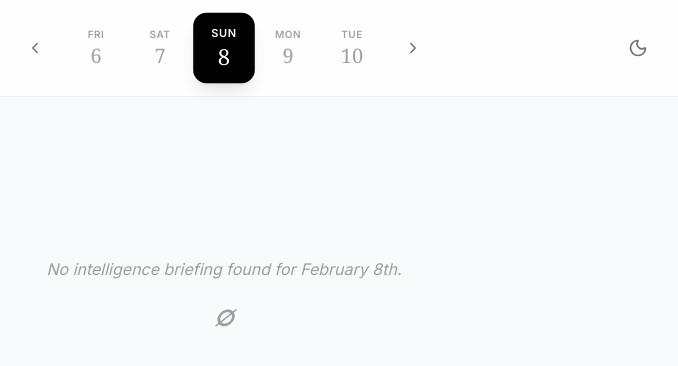
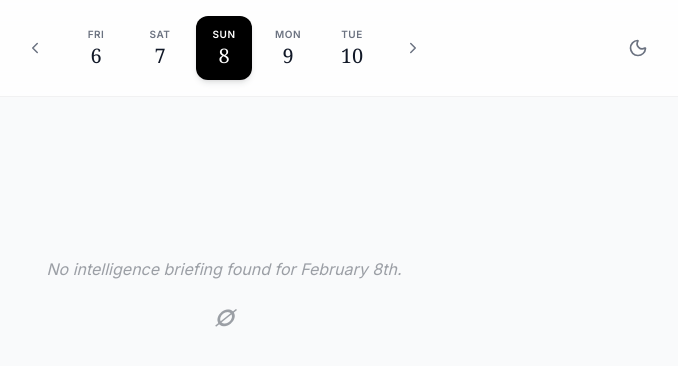
Before and after one commit to AlfredSjoqvist/gideon-300, a React (Vite) app: page / in a window 1280 px wide. Shown: the top 366 px of the page, without its empty margins (416-1094 px from the left). Built offline with nearby package versions, Linux system fonts and the light colour scheme; no server answers; the database is empty.

Commit message:
More UI tweaks 4

```diff
--- a/src/App.jsx
+++ b/src/App.jsx
@@ -69,18 +69,32 @@ export default function GideonBlog() {
               {timelineDates.map((date, i) => {
                 const isSelected = i === 2
                 return (
-                  <motion.button
+                  <button
                     key={date.toString()}
-                    layout
                     onClick={() => setSelectedDate(date)}
-                    className={`
-                      flex flex-col items-center justify-center w-12 h-14 md:w-14 md:h-16 rounded-xl transition-all
-                      ${isSelected ? 'bg-black text-white dark:bg-white dark:text-black shadow-lg scale-110' : 'hover:bg-black/5 dark:hover:bg-white/5 opacity-40'}
-                    `}
+                    className="relative flex flex-col items-center justify-center w-12 h-14 md:w-14 md:h-16 rounded-xl transition-all"
                   >
-                    <span className="text-[10px] uppercase font-bold tracking-wider">{format(date, 'EEE')}</span>
-                    <span className="text-base md:text-xl font-serif">{format(date, 'd')}</span>
-                  </motion.button>
+                    {/* --- SMOOTH SLIDING BACKGROUND ---
+                       We conditionally render this div only for the selected item.
+                       'layoutId' performs the magic: it animates the box from the
+                       previous button to this one automatically.
+                    */}
+                    {isSelected && (
+                      <motion.div
+                        layoutId="active-pill"
+                        className="absolute inset-0 bg-black dark:bg-white rounded-xl shadow-md"
+                        transition={{ type: "spring", stiffness: 300, damping: 30 }}
+                      />
+                    )}
+
+                    {/* TEXT CONTENT (Must be z-10 to sit on top of the black box) */}
+                    <span className={`relative z-10 text-[10px] uppercase font-bold tracking-wider ${isSelected ? 'text-white dark:text-black' : 'text-gray-500 dark:text-gray-400'}`}>
+                      {format(date, 'EEE')}
+                    </span>
+                    <span className={`relative z-10 text-base md:text-xl font-serif ${isSelected ? 'text-white dark:text-black' : 'text-gray-900 dark:text-gray-100'}`}>
+                      {format(date, 'd')}
+                    </span>
+                  </button>
                 )
               })}
             </div>
@@ -108,14 +122,10 @@ export default function GideonBlog() {
         <AnimatePresence mode="wait">
           <motion.div
             key={selectedDate.toString()}
-            /* CHANGED: Replaced 'y' movement with a subtle Blur + Fade effect.
-               This prevents the text from "jumping" around while reading. */
             initial={{ opacity: 0, filter: 'blur(5px)' }}
             animate={{ opacity: 1, filter: 'blur(0px)' }}
             exit={{ opacity: 0, filter: 'blur(5px)' }}
-            /* CHANGED: Faster ease-out transition feels snappier */
             transition={{ duration: 0.3, ease: "easeOut" }}
-            /* CHANGED: Added min-h to prevent layout collapse/jumping during loading */
             className="min-h-[50vh]"
           >
             {loading ? (
@@ -125,11 +135,9 @@ export default function GideonBlog() {
               </div>
             ) : entry ? (
               <article className="
-                /* --- TYPOGRAPHY BASE --- */
                 prose prose-sm md:prose-lg dark:prose-invert max-w-none
                 prose-headings:font-serif prose-headings:font-bold
 
-                /* --- HEADINGS --- */
                 prose-h1:text-2xl md:prose-h1:text-4xl
                 prose-h1:tracking-tight
                 prose-h1:mb-4 prose-h1:leading-tight
@@ -146,7 +154,6 @@ export default function GideonBlog() {
                 prose-h4:text-gray-900 dark:prose-h4:text-gray-100
                 prose-h4:mt-6 prose-h4:mb-2 prose-h4:font-serif
 
-                /* --- BODY & LINKS --- */
                 prose-p:text-sm md:prose-p:text-lg
                 prose-p:leading-relaxed prose-p:mb-3 md:prose-p:mb-6
                 prose-p:text-gray-800 dark:prose-p:text-gray-300
@@ -154,7 +161,6 @@ export default function GideonBlog() {
                 prose-a:text-amber-700 dark:prose-a:text-amber-500
                 prose-a:no-underline hover:prose-a:underline prose-a:font-medium
 
-                /* --- LISTS & EXTRAS --- */
                 prose-ul:my-3 md:prose-ul:my-6 prose-ul:list-disc prose-ul:pl-4 md:prose-ul:pl-6
                 prose-li:my-1 md:prose-li:my-2 prose-li:marker:text-gray-400
 
```
